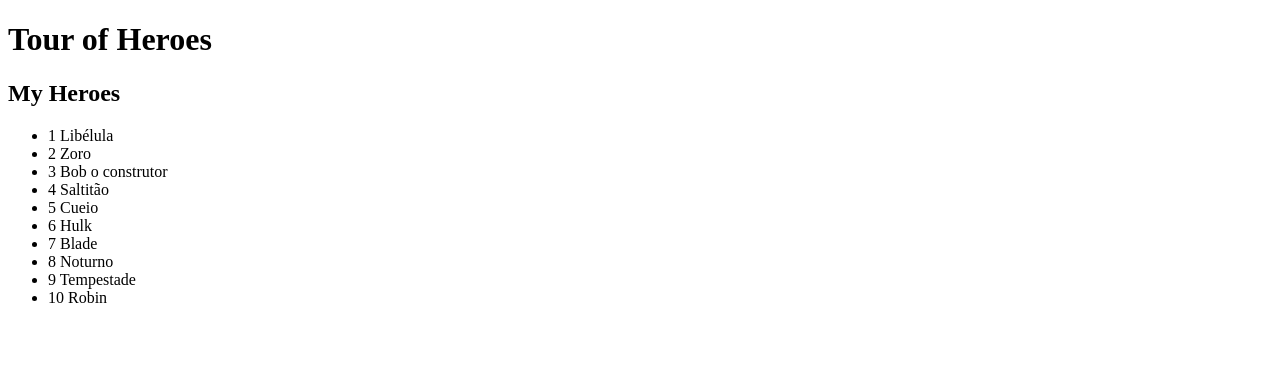
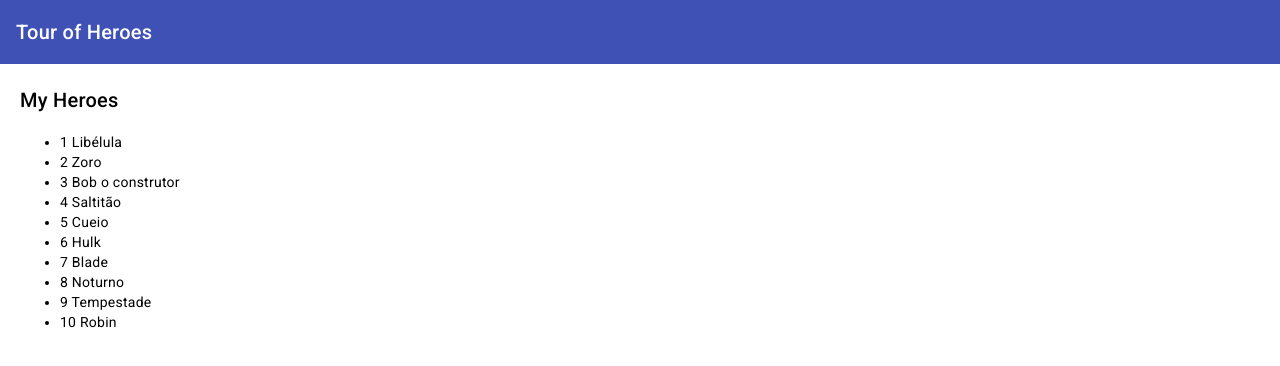
Before and after one commit to targinu/tour-of-heroes, an Angular app: page / in a window 1280 px wide. Shown: the top 366 px of the page. Built offline with nearby package versions, Linux system fonts and the light colour scheme.

Commit message:
Angular Material

```diff
--- a/angular.json
+++ b/angular.json
@@ -30,6 +30,7 @@
               "src/assets"
             ],
             "styles": [
+              "@angular/material/prebuilt-themes/indigo-pink.css",
               "src/styles.scss"
             ],
             "scripts": []
@@ -93,6 +94,7 @@
               "src/assets"
             ],
             "styles": [
+              "@angular/material/prebuilt-themes/indigo-pink.css",
               "src/styles.scss"
             ],
             "scripts": []
--- a/package.json
+++ b/package.json
@@ -12,10 +12,13 @@
   "private": true,
   "dependencies": {
     "@angular/animations": "^15.1.0",
+    "@angular/cdk": "^15.1.1",
     "@angular/common": "^15.1.0",
     "@angular/compiler": "^15.1.0",
     "@angular/core": "^15.1.0",
+    "@angular/flex-layout": "^14.0.0-beta.41",
     "@angular/forms": "^15.1.0",
+    "@angular/material": "^15.1.1",
     "@angular/platform-browser": "^15.1.0",
     "@angular/platform-browser-dynamic": "^15.1.0",
     "@angular/router": "^15.1.0",
--- a/src/app/app.component.html
+++ b/src/app/app.component.html
@@ -1,3 +1,7 @@
-<h1>{{ title }}</h1>
+<mat-toolbar color="primary">
+  <span>{{ title }}</span>
+</mat-toolbar>
 
-<app-heroes></app-heroes>
+<div class="content">
+  <app-heroes></app-heroes>
+</div>
--- a/src/app/app.component.scss
+++ b/src/app/app.component.scss
@@ -0,0 +1,3 @@
+.content {
+  margin: 20px;
+}
--- a/src/index.html
+++ b/src/index.html
@@ -6,8 +6,11 @@
     <base href="/" />
     <meta name="viewport" content="width=device-width, initial-scale=1" />
     <link rel="icon" type="image/x-icon" href="favicon.ico" />
-  </head>
-  <body>
+      <link rel="preconnect" href="https://fonts.gstatic.com">
+    <link href="https://fonts.googleapis.com/css2?family=Roboto:wght@300;400;500&display=swap" rel="stylesheet">
+    <link href="https://fonts.googleapis.com/icon?family=Material+Icons" rel="stylesheet">
+</head>
+  <body class="mat-typography">
     <app-root></app-root>
   </body>
 </html>
--- a/src/styles.scss
+++ b/src/styles.scss
@@ -1 +1,4 @@
 /* You can add global styles to this file, and also import other style files */
+
+html, body { height: 100%; }
+body { margin: 0; font-family: Roboto, "Helvetica Neue", sans-serif; }
```
Also changed, not shown: src/app/app.module.ts (+10 -2 lines), 1 other file (tests, documents, lock files or other folders).
